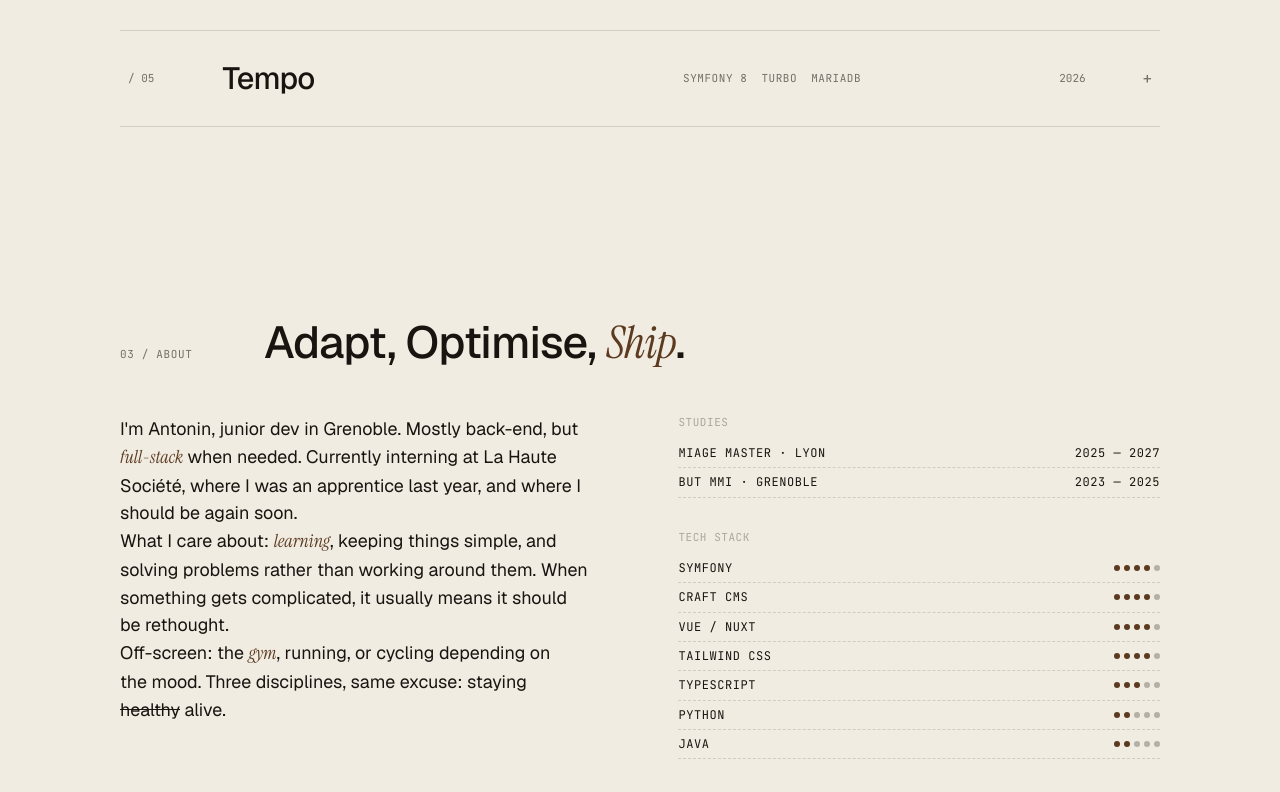
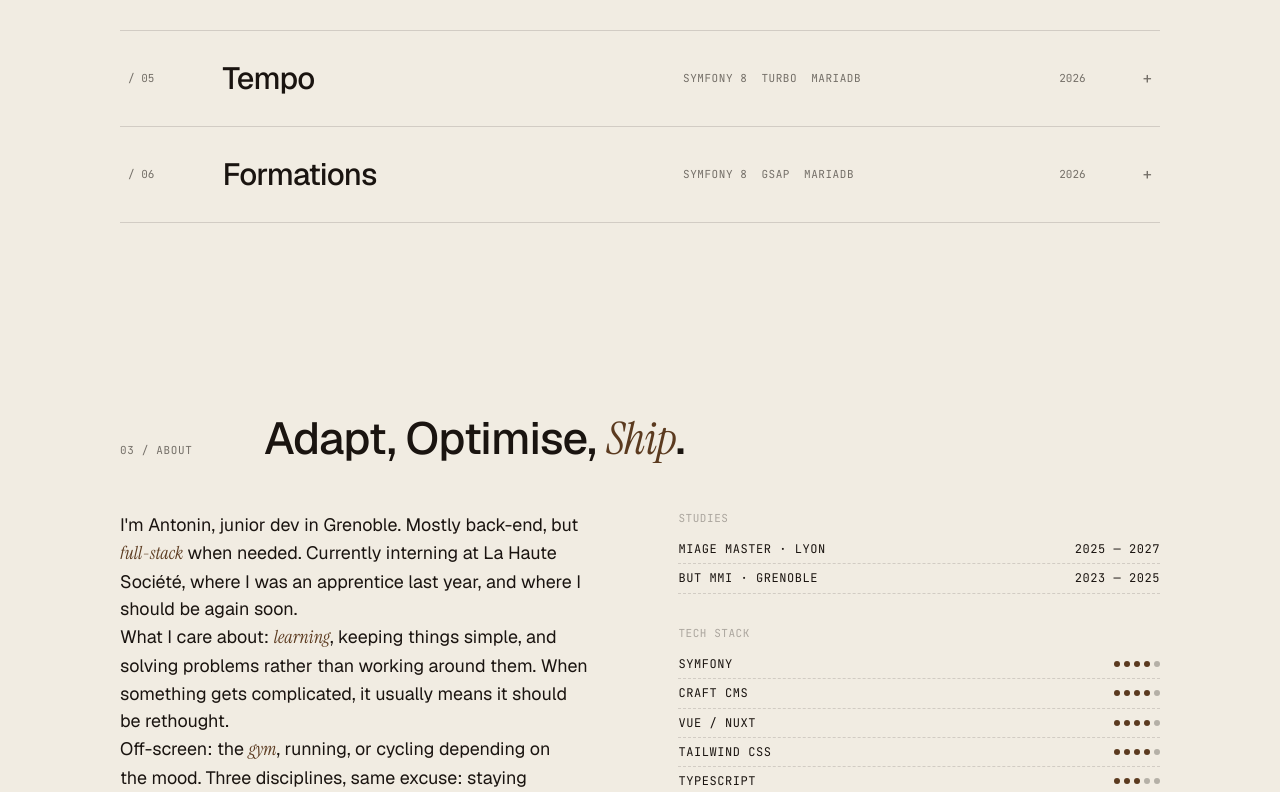
Before and after one commit to CallMeTrinity/antoninpamart.fr-v4, a Vue app: page / in a window 1280 px wide. Shown: the part 1346-2138 px from the top of the page. Built offline with nearby package versions, Linux system fonts and the light colour scheme.

Commit message:
feat: add formations project

```diff
--- a/src/assets/local.ts
+++ b/src/assets/local.ts
@@ -42,7 +42,7 @@ const messages = {
       year: 'Année',
       stack: 'Stack',
       viewProject: 'Voir le projet →',
-      readArticle: "Lire l'article",
+      viewGithub: "Voir le code",
       projects: {
         pid: {
           name: 'PID — Analyse de survie',
@@ -74,6 +74,12 @@ const messages = {
           blurb:
             "Gestionnaire de fiches horaires : saisie semaine par semaine, calcul auto des heures sup et workflow brouillon → soumis → approuvé. Côté admin : validation en bulk et modération des inscriptions.",
         },
+        formations: {
+          name: 'Formations',
+          role: 'Projet solo',
+          blurb:
+            "Site de formation en ligne : fait entièrement en Symfony 8, basé sur un système de formations markdown faites par l'IA qui sont converties en formations accessibles sur le site.",
+        }
       },
     },
     about: {
@@ -154,7 +160,7 @@ const messages = {
       year: 'Year',
       stack: 'Stack',
       viewProject: 'View project →',
-      readArticle: 'Read article',
+      viewGithub: 'View code',
       projects: {
         pid: {
           name: 'PID — Survival analysis',
@@ -186,6 +192,12 @@ const messages = {
           blurb:
             'Timesheet manager: week-by-week entry, automatic overtime calculation, and a draft → submitted → approved workflow. Admin side: bulk validation and signup moderation.',
         },
+        formations: {
+          name: 'Formations',
+          role: 'Solo project',
+          blurb:
+            'Online training site: 100% Symfony 8, built on a markdown-based training system that is converted to accessible online courses.',
+        }
       },
     },
     about: {
--- a/src/components/Work.vue
+++ b/src/components/Work.vue
@@ -52,8 +52,8 @@ useSectionFx(root, (scope) => {
               <div class="col-label">{{ $t('work.overview') }}</div>
               <p class="m-0 max-w-[52ch] leading-[1.55]">{{ $t(`work.projects.${p.id}.blurb`) }}</p>
               <div class="flex gap-3 mt-6">
-                <a :href="p.link" class="btn btn-primary" @click.stop>{{ $t('work.viewProject') }}</a>
-                <a :href="p.link" class="btn" @click.stop>{{ $t('work.readArticle') }}</a>
+                <a v-if="p.url !== ''" :href="p.url" class="btn btn-primary" target="_blank" @click.stop>{{ $t('work.viewProject') }}</a>
+                <a :href="p.github" class="btn" target="_blank" @click.stop>{{ $t('work.viewGithub') }}</a>
               </div>
             </div>
             <div class="grid gap-4">
--- a/src/data/projects.ts
+++ b/src/data/projects.ts
@@ -1,9 +1,10 @@
 export interface Project {
-  id: 'pid' | 'workflow' | 'bingo' | 'slyVerse' | 'tempo'
+  id: 'pid' | 'workflow' | 'bingo' | 'slyVerse' | 'tempo' | 'formations'
   year: string
   stack: string[]
   hue: number
-  link: string
+  url: string
+  github: string
 }
 
 export const PROJECTS: Project[] = [
@@ -12,38 +13,51 @@ export const PROJECTS: Project[] = [
     year: '2026',
     stack: ['Python', 'Streamlit', 'lifelines'],
     hue: 200,
-    link: 'https://github.com/CallMeTrinity/pid',
+    url: "",
+    github: 'https://github.com/CallMeTrinity/pid',
   },
   {
     id: 'workflow',
     year: '2026',
     stack: ['Java 25', 'JavaFX', 'SQLite'],
     hue: 30,
-    link: 'https://github.com/CallMeTrinity/ilog-projet',
+    url: "",
+    github: 'https://github.com/CallMeTrinity/ilog-projet',
   },
   {
     id: 'bingo',
     year: '2026',
     stack: ['Symfony 8', 'Stimulus', 'MariaDB'],
     hue: 285,
-    link: 'https://github.com/CallMeTrinity/bingo',
+    url: "https://bingo.antoninpamart.fr/",
+    github: 'https://github.com/CallMeTrinity/bingo',
   },
   {
     id: 'slyVerse',
     year: '2026',
     stack: ['Craft CMS', 'Twig', 'PHP'],
     hue: 340,
-    link: 'https://github.com/CallMeTrinity/sly-verse-site',
+    url: "https://slywrestlinguniverse.fr/",
+    github: 'https://github.com/CallMeTrinity/sly-verse-site',
   },
   {
     id: 'tempo',
     year: '2026',
     stack: ['Symfony 8', 'Turbo', 'MariaDB'],
     hue: 140,
-    link: 'https://github.com/CallMeTrinity/tempo',
+    url: "https://tempo.antoninpamart.fr/",
+    github: 'https://github.com/CallMeTrinity/tempo',
+  },
+  {
+    id: 'formations',
+    year: '2026',
+    stack: ['Symfony 8', 'GSAP', 'MariaDB'],
+    hue: 220,
+    url: "https://formations.antoninpamart.fr/",
+    github: 'https://github.com/CallMeTrinity/formations',
   },
 ]
 
 export const TECH = [
-  'Symfony', 'Craft CMS', 'Tailwind CSS', 'TypeScript', 'Vue', 'Python', 'Java',
+  'Symfony', 'Craft CMS', 'Tailwind CSS', 'TypeScript', 'Vue', 'Python', 'Java', 'GSAP'
 ]
```
